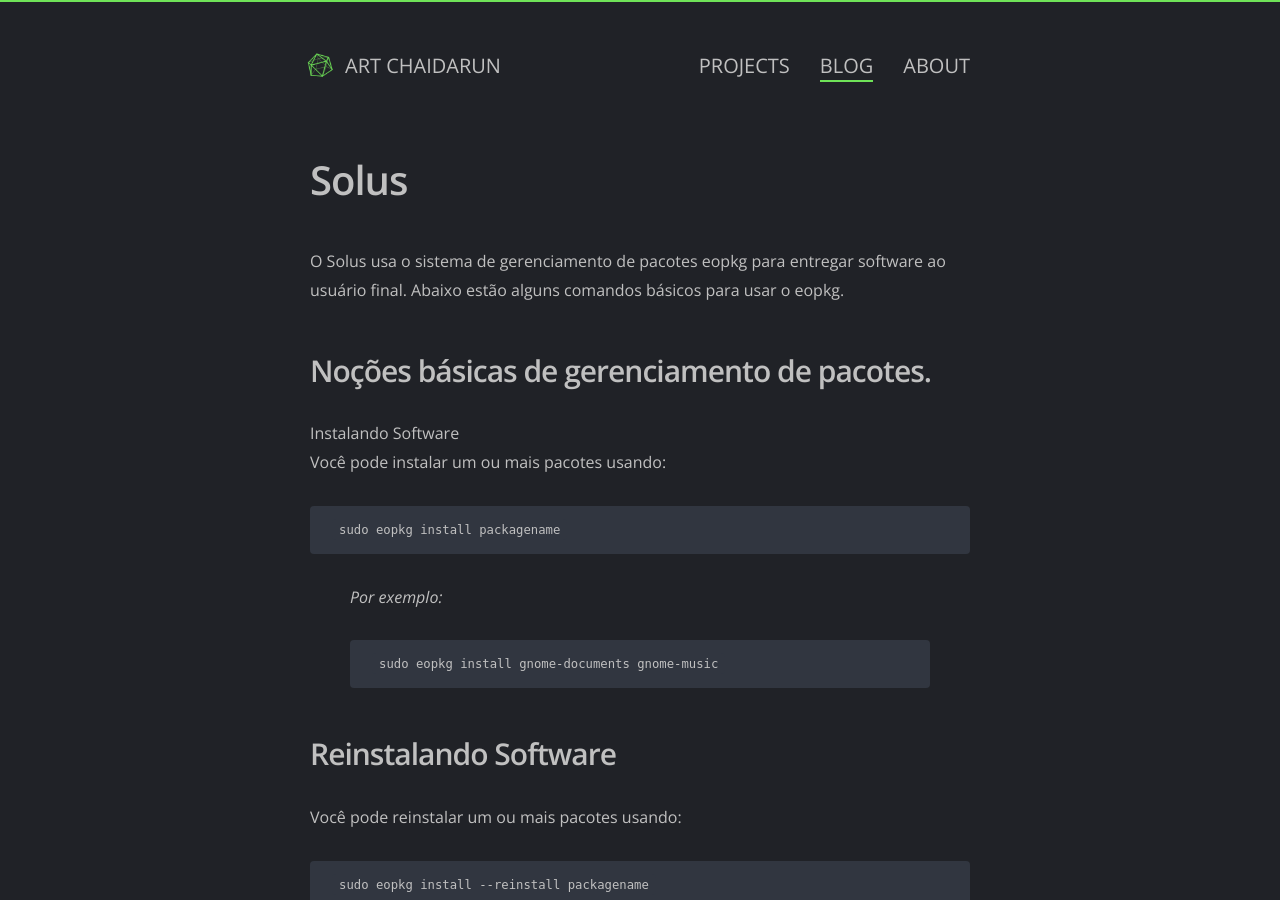
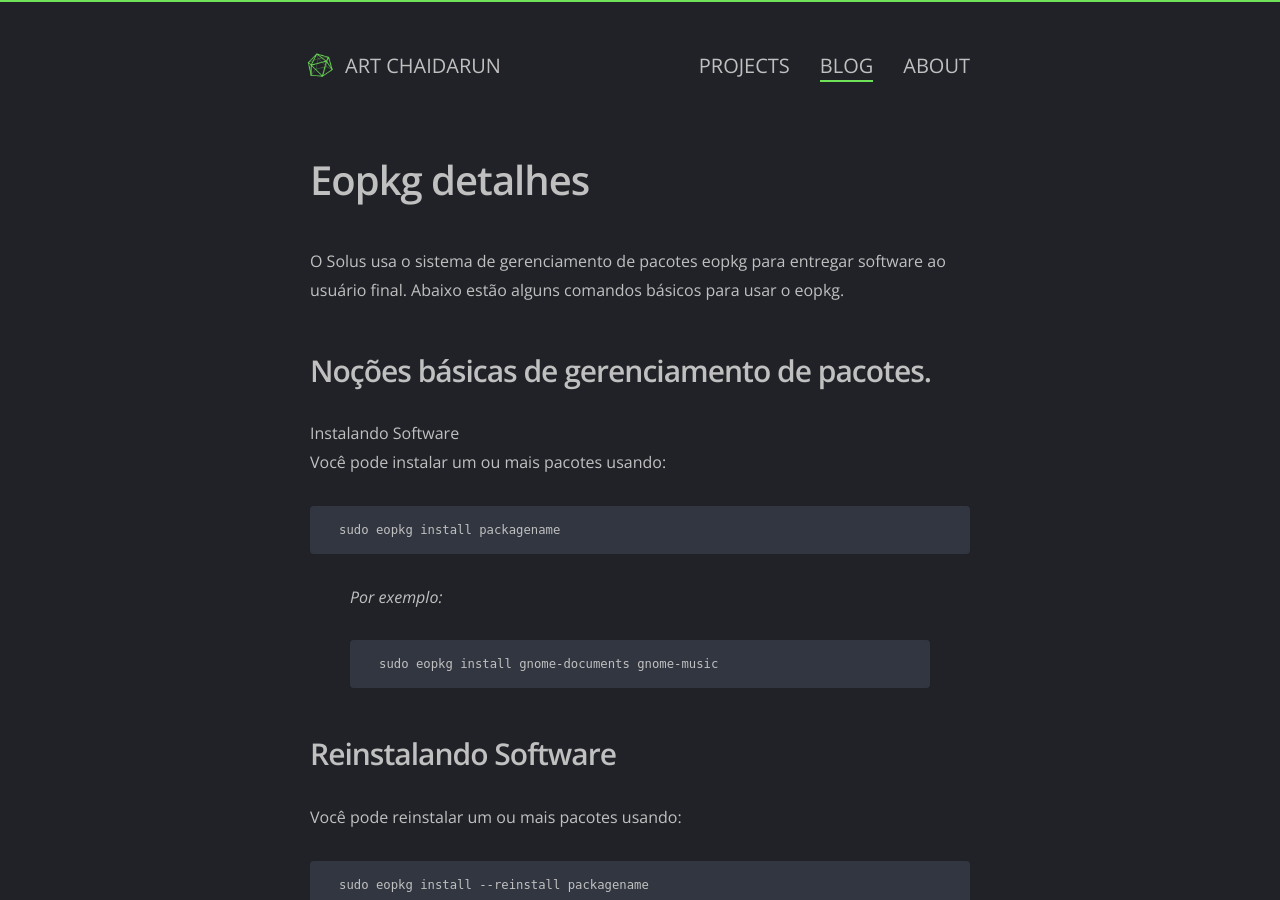
Before and after one commit to Nilsonsoft/nilsonsoft.github.ioBLOG1, a Jekyll site: the page built from blog/_posts/2017-08-06-eopkg-detalhes.md, in a window 1280 px wide and 900 px high. Built offline with Jekyll 4.4.1, drawn with Linux system fonts in a browser that asks for light colours; Markdown is read by kramdown in place of the engine named in the settings; comment, search, counter and statistics services are not loaded.

Commit message:
Add files via upload

```diff
--- a/blog/_posts/2017-08-06-eopkg-detalhes.md
+++ b/blog/_posts/2017-08-06-eopkg-detalhes.md
@@ -1,6 +1,6 @@
 ---
 description: Eopkg detalhes.
-h1: Solus
+h1: Eopkg detalhes
 layout: post
 pagetitle: eopkg detalhes
 tags: ["linux"]
```
